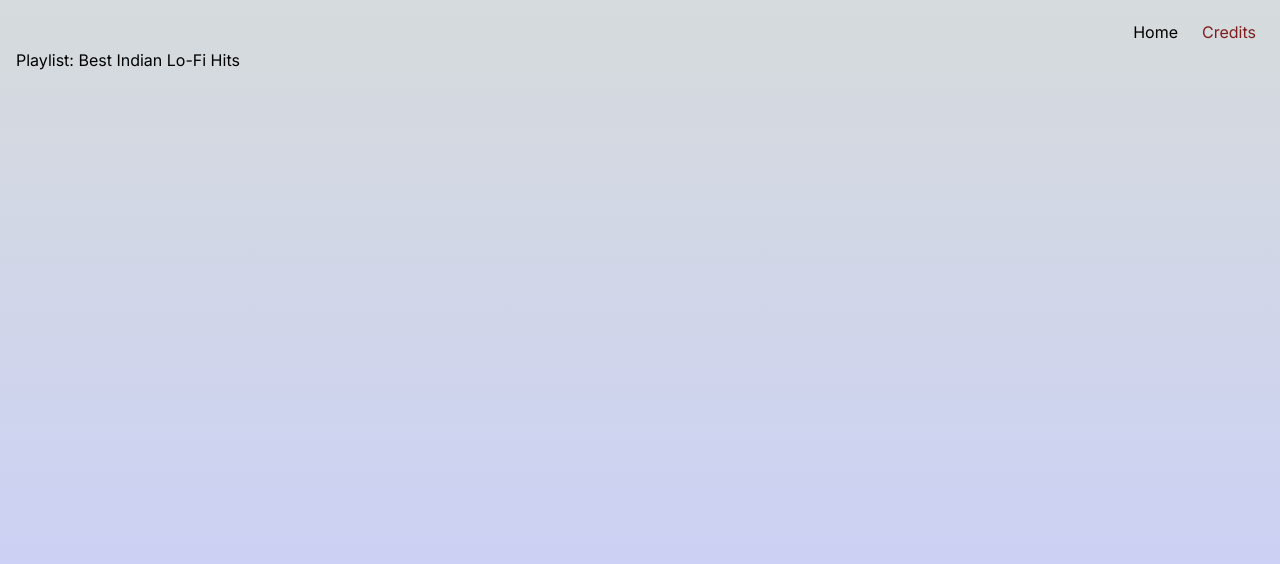
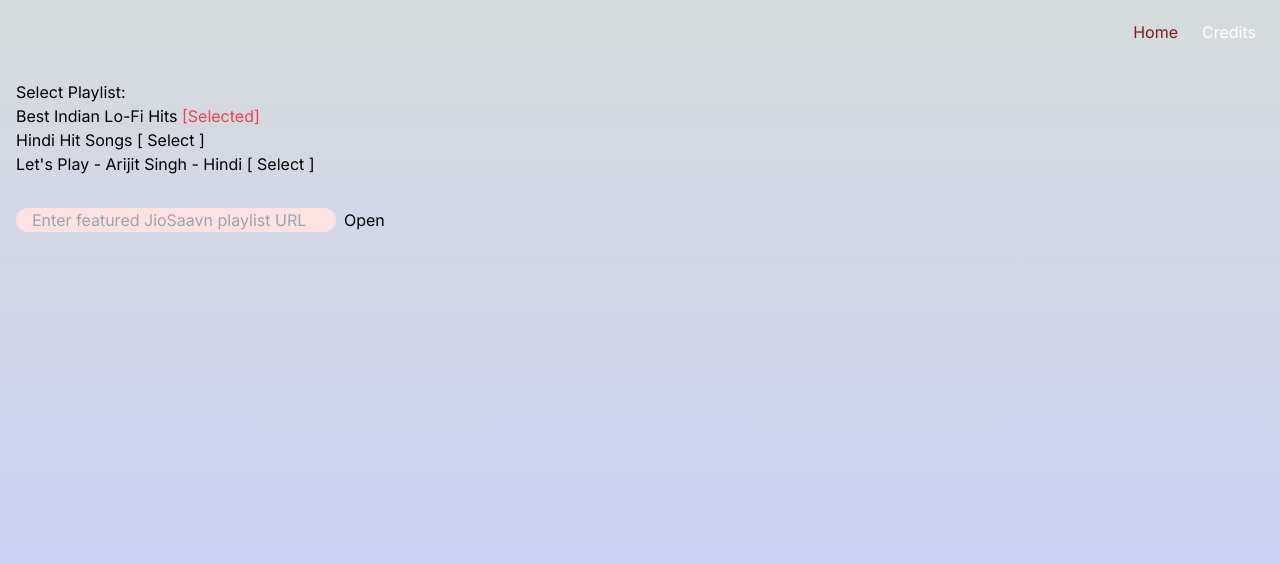
Before and after one commit to softwaredev-sk/lofi-player-sk, a Next.js app: page /credits in a window 1280 px wide. Shown: the top 564 px of the page. Built offline with nearby package versions, Linux system fonts and the light colour scheme.

Commit message:
fix performance due to setInterval, add custom playlist option

```diff
--- /dev/null
+++ b/app/error.js
@@ -0,0 +1,4 @@
+'use client';
+export default function Error() {
+  return <div>Some error occurred. Please try again later</div>;
+}
--- a/app/globals.css
+++ b/app/globals.css
@@ -14,6 +14,9 @@
     --background-start-rgb: 0, 0, 0;
     --background-end-rgb: 0, 0, 0;
   }
+}
+a:visited {
+  color: inherit;
 }
 
 body {
--- a/app/layout.js
+++ b/app/layout.js
@@ -1,6 +1,7 @@
 import { Inter } from 'next/font/google';
 import './globals.css';
 import Header from '@/components/Header/Header';
+import ContextComponent from '@/store/UrlContext';
 
 const inter = Inter({ subsets: ['latin'] });
 
@@ -11,11 +12,13 @@
 
 export default function RootLayout({ children }) {
   return (
+    <ContextComponent>
       <html lang="en">
         <body className={inter.className}>
           <Header />
           {children}
         </body>
       </html>
+    </ContextComponent>
   );
 }
--- a/app/page.js
+++ b/app/page.js
@@ -2,27 +2,33 @@
 import AudioComponent from '@/components/AudioComponent/AudioComponent';
 import { useEffect, useRef, useState } from 'react';
 import ParticlesContainer from '@/components/Particles/Particles';
+import { useAppContext } from '@/store/UrlContext';
 
 export default function Home() {
   const ref = useRef();
+  let interval = useRef();
   const [index, setIndex] = useState(0);
-  const [playStatus, setPlayStatus] = useState(true);
+  const [playStatus, setPlayStatus] = useState(undefined);
   const [currentDuration, setCurrentDuration] = useState(0);
+  const [songCount, setSongCount] = useState(0);
   const [srcUrl, setSrcUrl] = useState([
     {
+      name: 'Tum Mile (Lofi Flip)',
       url: 'https://aac.saavncdn.com/259/1ee450f9addeccd7bb00e8ab19d9d3f4_320.mp4',
       duration: '242',
     },
   ]);
+  const { playlist } = useAppContext();
 
   useEffect(() => {
     (async () => {
-      const songData = await fetch(
-        'https://saavn.dev/api/playlists?link=https://www.jiosaavn.com/featured/best-indian-lo-fi-hits/yh7x7lXtCVkGSw2I1RxdhQ__&limit=40'
-      );
-      const SongsResponseData = await songData.json();
       let srcUrlData = [];
-      SongsResponseData.data.songs.forEach((song) => {
+      const songData = await fetch(playlist);
+      const songsResponseData = await songData.json();
+      if (!songsResponseData.data) {
+        return window.alert('Invalid Playlist');
+      }
+      songsResponseData.data.songs.forEach((song) => {
         srcUrlData.push({
           name: song.name,
           url: song.downloadUrl.at(-1).url,
@@ -30,38 +36,41 @@
         });
       });
       setSrcUrl(srcUrlData);
-      setIndex(Math.floor(Math.random() * 40));
+      setSongCount(songsResponseData.data.songCount);
+      setIndex(Math.floor(Math.random() * songCount));
+      if (ref.current.paused) {
+        if (playStatus === undefined) {
+          setPlayStatus(false);
+        } else {
+          setPlayStatus(true);
+        }
+      }
     })();
-  }, []);
+  }, [playlist]);
 
   useEffect(() => {
-    if (playStatus) {
+    if (!playStatus) {
       ref.current.pause();
     } else {
       ref.current.play();
+      if (!ref.current.currentTime) {
+        ref.current.currentTime = 0;
+      }
+      interval = setInterval(() => {
+        setCurrentDuration(Math.floor(ref.current.currentTime));
+      }, 200);
     }
-  }, [playStatus, index]);
-
-  useEffect(() => {
-    let i = 0;
-    if (!ref.current.currentTime) {
-      ref.current.currentTime = 0;
-    }
-    const interval = setInterval(() => {
-      setCurrentDuration(Math.floor(ref.current.currentTime));
-    }, 400);
-
     return () => {
       clearInterval(interval);
     };
-  }, [index]);
+  }, [playStatus, index]);
 
-  function handleDoubleClick(e) {
-    let ind = Math.floor(Math.random() * 40);
+  function handleDoubleClick() {
+    let ind = Math.floor(Math.random() * songCount);
     setIndex(ind);
   }
 
-  function handleClick(e) {
+  function handleClick() {
     setPlayStatus((prevState) => !prevState);
   }
 
@@ -69,10 +78,10 @@
     <>
       <main
         className="fixed top-0 right-0 bottom-0 left-0 z-10 bg-transparent"
-        onClick={(e) => handleClick(e)}
-        onDoubleClick={(e) => handleDoubleClick(e)}
+        onClick={handleClick}
+        onDoubleClick={handleDoubleClick}
       >
-        <p className="fixed bottom-2 left-4 p-1 border-2 border-red-100 rounded-full">
+        <p className="fixed bottom-2 left-4 py-1 px-2 border-2 border-red-100 rounded-full select-none">
           with 💖 by SK
         </p>
         <progress
@@ -83,7 +92,7 @@
         ></progress>
         <label
           htmlFor="progress"
-          className="text-red-100 [text-shadow:_1px_1px_1px_rgb(255_0_0_/_100%)] bg-slate-700 py-1 px-2 rounded-full mx-2"
+          className="text-red-100 [text-shadow:_1px_1px_1px_rgb(255_0_0_/_100%)] bg-slate-700 py-1 px-2 rounded-full mx-2 "
         >
           {`00${Math.floor(
             (srcUrl[index].duration - currentDuration) / 60
@@ -91,15 +100,17 @@
             ' : ' +
             `00${(srcUrl[index].duration - currentDuration) % 60}`.slice(-2)}
         </label>
-        <div className="[text-shadow:_1px_1px_1px_rgb(255_0_0_/_100%)] text-white px-2">
-          {playStatus && (
+        <div className="[text-shadow:_1px_1px_1px_rgb(255_0_0_/_100%)] text-white px-2 select-none">
+          {!playStatus && (
             <>
               <p className="">Click Once to Play/Pause.</p>
               <p>Double Click to Change Track.</p>
               <p>Double Click 'Home' to go Fullscreen.</p>
             </>
           )}
-          {!playStatus && srcUrl[index].name}
+          {playStatus && (
+            <p dangerouslySetInnerHTML={{ __html: srcUrl[index].name }}></p>
+          )}
         </div>
         <AudioComponent
           src={srcUrl[index].url}
--- a/components/AudioComponent/AudioComponent.jsx
+++ b/components/AudioComponent/AudioComponent.jsx
@@ -1,4 +1,4 @@
-import { forwardRef } from 'react';
+import { forwardRef, useEffect } from 'react';
 
 const AudioComponent = forwardRef(function AudioComponent(
   { src, onSelect },
@@ -6,7 +6,7 @@
 ) {
   return (
     <div className="">
-      <audio autoplay id="audio" onEnded={onSelect} src={src} ref={ref}></audio>
+      <audio autoPlay id="audio" onEnded={onSelect} src={src} ref={ref}></audio>
     </div>
   );
 });
--- a/components/Credits/Credits.jsx
+++ b/components/Credits/Credits.jsx
@@ -1,19 +1,140 @@
+'use client';
+import { useAppContext } from '@/store/UrlContext';
 import Link from 'next/link';
+import { useRouter } from 'next/navigation';
+import { useRef, useState } from 'react';
 
 export default function Credits() {
+  const ref = useRef();
+  const router = useRouter();
+  const [val, setVal] = useState('');
+  const { playlist, setPlaylistContext } = useAppContext();
+
+  function handleChange() {
+    setVal(ref.current.value);
+  }
+
+  function handleOpen(listUrl) {
+    setPlaylistContext(listUrl);
+    router.push('/');
+  }
+
+  function handleSelect(listUrl) {
+    setPlaylistContext(listUrl);
+    router.push('/');
+  }
+
   return (
     <div className="fixed top-0 bottom-0 left-0 mt-12 mx-4">
-      <ul>
+      <ul className="my-8">
+        Select Playlist:
         <li>
-          Playlist:{' '}
+          <div>
             <Link
               href="https://www.jiosaavn.com/featured/best-indian-lo-fi-hits/yh7x7lXtCVkGSw2I1RxdhQ__"
               className="text-bold"
             >
               Best Indian Lo-Fi Hits
             </Link>
+            {playlist.includes(
+              'https://www.jiosaavn.com/featured/best-indian-lo-fi-hits/yh7x7lXtCVkGSw2I1RxdhQ__'
+            ) ? (
+              <>
+                {' '}
+                <p className="inline-block text-red-500"> [Selected]</p>
+              </>
+            ) : (
+              <>
+                {' '}
+                <p
+                  className="inline-block cursor-pointer"
+                  onClick={() =>
+                    handleSelect(
+                      'https://www.jiosaavn.com/featured/best-indian-lo-fi-hits/yh7x7lXtCVkGSw2I1RxdhQ__'
+                    )
+                  }
+                >
+                  [ Select ]
+                </p>
+              </>
+            )}
+          </div>
+        </li>
+        <li>
+          <div>
+            <Link
+              href="https://www.jiosaavn.com/featured/hindi-hit-songs/ZodsPn39CSjwxP8tCU-flw__"
+              className="text-bold"
+            >
+              Hindi Hit Songs
+            </Link>
+            {playlist.includes(
+              'https://www.jiosaavn.com/featured/hindi-hit-songs/ZodsPn39CSjwxP8tCU-flw__'
+            ) ? (
+              <>
+                {' '}
+                <p className="inline-block text-red-500">[ Selected ]</p>
+              </>
+            ) : (
+              <>
+                {' '}
+                <p
+                  className="inline-block cursor-pointer"
+                  onClick={() =>
+                    handleSelect(
+                      'https://www.jiosaavn.com/featured/hindi-hit-songs/ZodsPn39CSjwxP8tCU-flw__'
+                    )
+                  }
+                >
+                  [ Select ]
+                </p>
+              </>
+            )}
+          </div>
+        </li>
+        <li>
+          <div>
+            <Link
+              href="https://www.jiosaavn.com/featured/lets-play-arijit-singh-hindi/Iz0pi7nkjUE_"
+              className="text-bold"
+            >
+              Let's Play - Arijit Singh - Hindi
+            </Link>
+            {playlist.includes(
+              'https://www.jiosaavn.com/featured/lets-play-arijit-singh-hindi/Iz0pi7nkjUE_'
+            ) ? (
+              <>
+                {' '}
+                <p className="inline-block text-red-500">[ Selected ]</p>
+              </>
+            ) : (
+              <>
+                {' '}
+                <p
+                  className="inline-block cursor-pointer"
+                  onClick={() =>
+                    handleSelect(
+                      'https://www.jiosaavn.com/featured/lets-play-arijit-singh-hindi/Iz0pi7nkjUE_'
+                    )
+                  }
+                >
+                  [ Select ]
+                </p>
+              </>
+            )}
+          </div>
         </li>
       </ul>
+      <input
+        value={val}
+        ref={ref}
+        placeholder="Enter featured JioSaavn playlist URL"
+        className="bg-red-100 text-black px-4 rounded-full w-[320px]"
+        onChange={handleChange}
+      />
+      <button className="mx-2" onClick={() => handleOpen(ref.current.value)}>
+        Open
+      </button>
     </div>
   );
 }
--- a/components/Header/Header.jsx
+++ b/components/Header/Header.jsx
@@ -20,22 +20,20 @@
       onDoubleClick={handleFullscreen}
     >
       <nav>
-        <ul className="flex gap-6 justify-end mx-4">
-          <li className="hover:text-blue-lofi">
-            <Link
-              href="/"
-              className={path === '/' ? 'text-red-900 text-bold' : ''}
-            >
-              Home
-            </Link>
+        <ul className="flex gap-6 justify-end mx-4 text-red-900">
+          <li
+            className={`hover:text-blue-lofi ${
+              path === '/' ? 'text-white  text-bold' : ''
+            }`}
+          >
+            <Link href="/">Home</Link>
           </li>
-          <li className="hover:text-blue-lofi">
-            <Link
-              href="/credits"
-              className={path === '/credits' ? 'text-red-900  text-bold' : ''}
-            >
-              Credits
-            </Link>
+          <li
+            className={`hover:text-blue-lofi ${
+              path === '/credits' ? 'text-white  text-bold' : ''
+            }`}
+          >
+            <Link href="/credits">Credits</Link>
           </li>
         </ul>
       </nav>
--- a/components/Particles/Particles.jsx
+++ b/components/Particles/Particles.jsx
@@ -14,7 +14,7 @@
   }, []);
 
   const particlesLoaded = (container) => {
-    console.log(container);
+    //   console.log(container);
   };
   const options = useMemo(
     () => ({
--- /dev/null
+++ b/store/UrlContext.jsx
@@ -0,0 +1,36 @@
+'use client';
+
+import { createContext, useContext, useState } from 'react';
+
+const UrlContext = createContext();
+
+export function useAppContext() {
+  const ctx = useContext(UrlContext);
+
+  if (!ctx) {
+    throw new Error(
+      'Wrap required Component inside the UrlContext Provider Component'
+    );
+  }
+
+  return ctx;
+}
+
+export default function ContextComponent({ children }) {
+  const [playList, setPlayList] = useState(
+    'https://saavn.dev/api/playlists?link=https://www.jiosaavn.com/featured/best-indian-lo-fi-hits/yh7x7lXtCVkGSw2I1RxdhQ__&limit=40'
+  );
+
+  function setPlaylistContext(input) {
+    setPlayList(`https://saavn.dev/api/playlists?link=${input}&limit=40`);
+  }
+
+  const contextValue = {
+    playlist: playList,
+    setPlaylistContext,
+  };
+
+  return (
+    <UrlContext.Provider value={contextValue}>{children}</UrlContext.Provider>
+  );
+}
```
Lines whose indentation alone changed are shown as unchanged.
